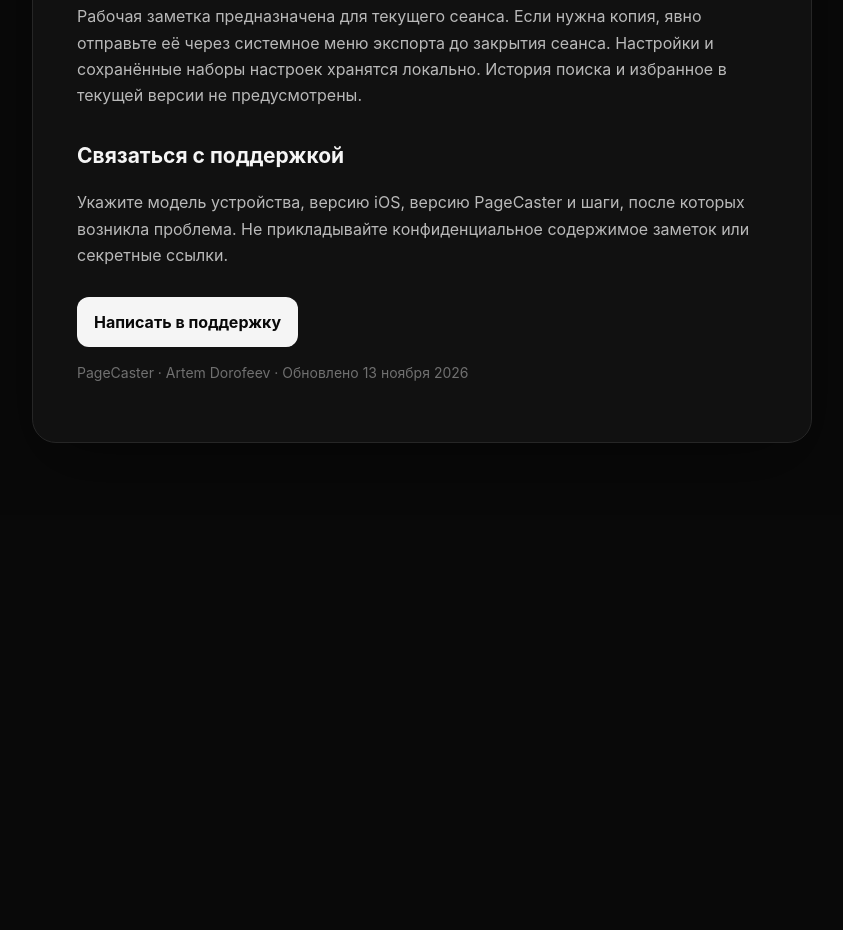
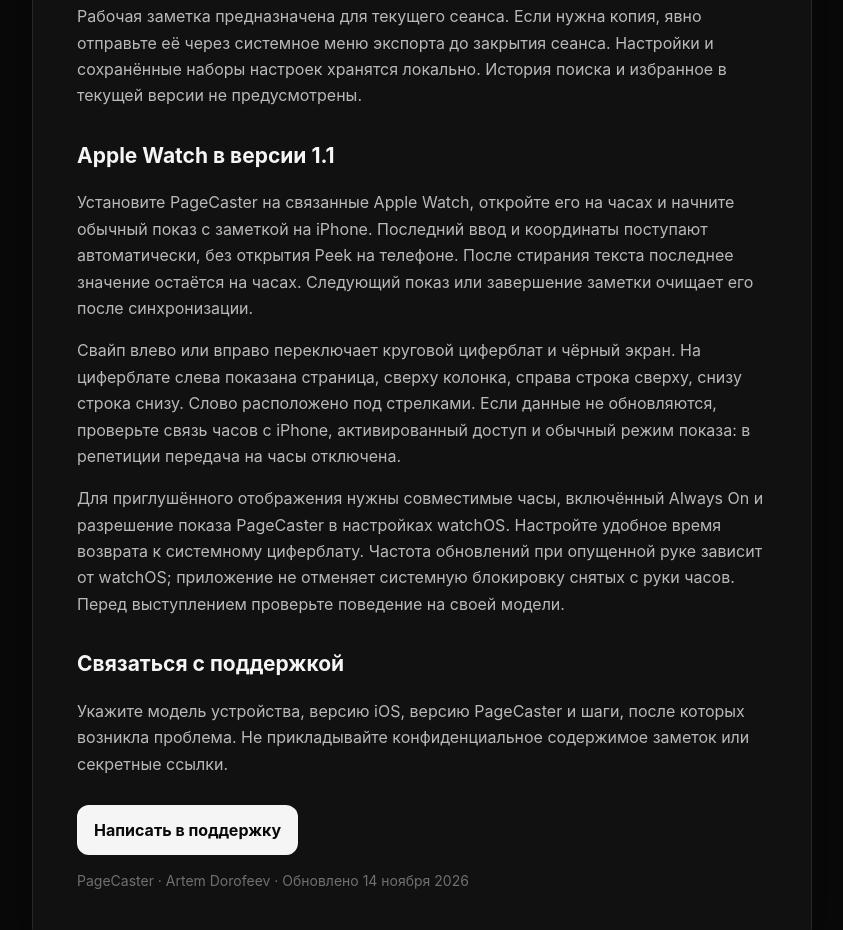
Before and after one commit to Artemdrv/artemdrv.github.io, a plain HTML site: page pagecaster/support/index.html in a window 1280 px wide. Shown: the part 1698-2628 px from the top of the page, without its empty margins (218-1061 px from the left). Before the commit the page ends 2213 px from the top, so only its background shows below. Drawn offline with Linux system fonts and the light colour scheme.

Commit message:
Add PageCaster 1.1 Apple Watch setup and troubleshooting

```diff
--- a/pagecaster/support/index.html
+++ b/pagecaster/support/index.html
@@ -10,5 +10,6 @@
 <h2>Перед выступлением без интернета</h2><p>Завершите активацию заранее при подключении к App Store, затем проверьте запуск и поиск без сети. После переустановки приложения или смены Apple Account может потребоваться восстановление через интернет. Внешним интеграциям нужно собственное подключение.</p>
 <h2>Поиск и интеграции</h2><p>Основной поиск работает на устройстве. Дополнительные интеграции включаются отдельно. Для Magic Control нужны совместимое устройство, соединение с его локальной сетью и разрешение iOS на локальную сеть. Для Peacecomer нужна ваша корректная личная ссылка. Не публикуйте её в сообщениях или снимках экрана.</p>
 <h2>Заметки</h2><p>Рабочая заметка предназначена для текущего сеанса. Если нужна копия, явно отправьте её через системное меню экспорта до закрытия сеанса. Настройки и сохранённые наборы настроек хранятся локально. История поиска и избранное в текущей версии не предусмотрены.</p>
+<h2>Apple Watch в версии 1.1</h2><p>Установите PageCaster на связанные Apple Watch, откройте его на часах и начните обычный показ с заметкой на iPhone. Последний ввод и координаты поступают автоматически, без открытия Peek на телефоне. После стирания текста последнее значение остаётся на часах. Следующий показ или завершение заметки очищает его после синхронизации.</p><p>Свайп влево или вправо переключает круговой циферблат и чёрный экран. На циферблате слева показана страница, сверху колонка, справа строка сверху, снизу строка снизу. Слово расположено под стрелками. Если данные не обновляются, проверьте связь часов с iPhone, активированный доступ и обычный режим показа: в репетиции передача на часы отключена.</p><p>Для приглушённого отображения нужны совместимые часы, включённый Always On и разрешение показа PageCaster в настройках watchOS. Настройте удобное время возврата к системному циферблату. Частота обновлений при опущенной руке зависит от watchOS; приложение не отменяет системную блокировку снятых с руки часов. Перед выступлением проверьте поведение на своей модели.</p>
 <h2>Связаться с поддержкой</h2><p>Укажите модель устройства, версию iOS, версию PageCaster и шаги, после которых возникла проблема. Не прикладывайте конфиденциальное содержимое заметок или секретные ссылки.</p><a class="button" href="mailto:drv.8604@gmail.com?subject=PageCaster%20Support">Написать в поддержку</a>
-<p class="muted">PageCaster · Artem Dorofeev · Обновлено 13 ноября 2026</p></section></main></body></html>
+<p class="muted">PageCaster · Artem Dorofeev · Обновлено 14 ноября 2026</p></section></main></body></html>
```
